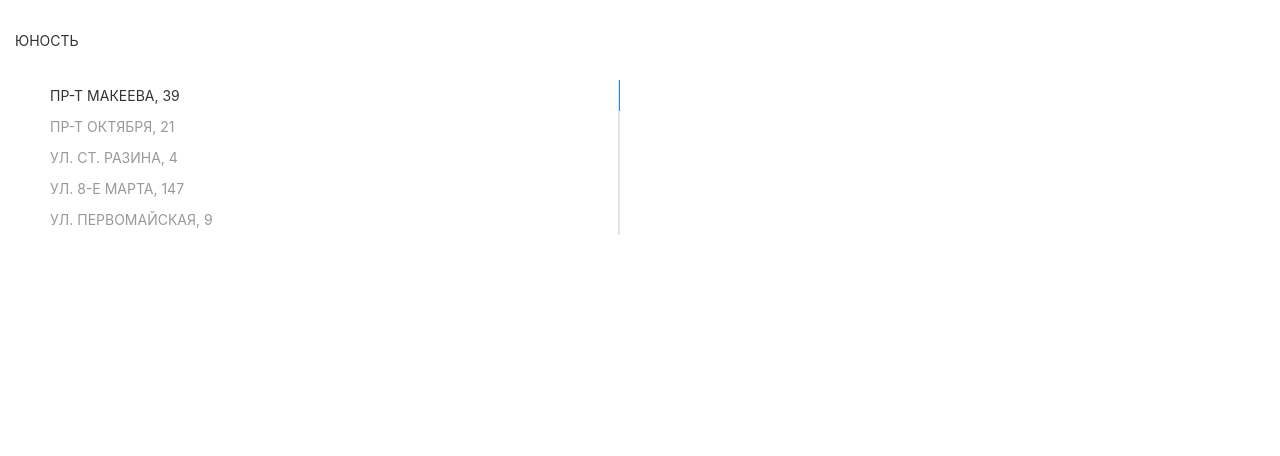
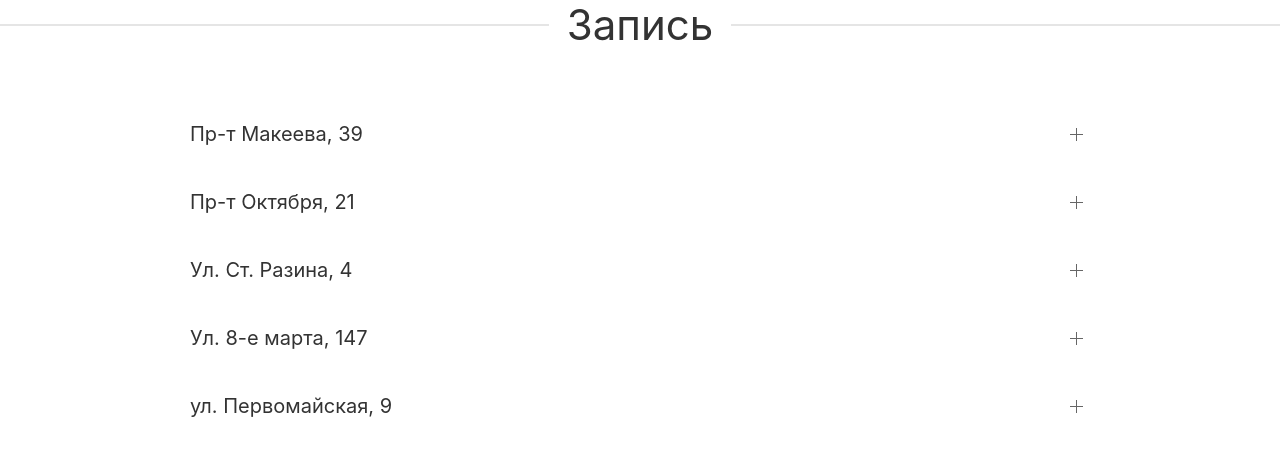
Before and after one commit to Fe0fan0v/YunostService, a Flask app: page /enroll in a window 1280 px wide. Shown: the top 456 px of the page. Run offline with Flask 2, Linux system fonts and the light colour scheme.

Commit message:
Запись детей

```diff
--- a/app.py
+++ b/app.py
@@ -1,5 +1,5 @@
 from flask import Flask, render_template, url_for, session
-from flask_login import current_user
+
 
 app = Flask(__name__)
 
@@ -11,7 +11,7 @@ def main_page():
 
 @app.route('/enroll')   # страница записи ребёнка
 def enroll():
-    return render_template('enroll.html')
+    return render_template('enroll.html', title='Запись')
 
 
 if __name__ == '__main__':
--- a/templates/base.html
+++ b/templates/base.html
@@ -6,28 +6,10 @@
     <script src="{{ url_for('static', filename='js/uikit.js') }}"></script>
     <script src="{{ url_for('static', filename='js/uikit-icons.js') }}"></script>
     <link rel="stylesheet" href="{{ url_for('static', filename='css/uikit.css') }}">
-    <link rel="stylesheet" href="{{ url_for('static', filename='css/uikit-rtl.css') }}">
+{#    <link rel="stylesheet" href="{{ url_for('static', filename='css/uikit-rtl.css') }}">#}
 </head>
 <body>
-<nav class="uk-navbar-container uk-navbar-transparent" uk-navbar>
-    <div class="uk-navbar-left">
-
-        <ul class="uk-navbar-nav">
-            <li class="uk-active"><a href="#">Юность</a></li>
-{#            {% if user.is_authenticated %}#}
-{#               <li>#}
-{#                <a href="#">{{ user.name }} {{ user.surname }}</a>#}
-{#            </li>#}
-{#            <li><a href="/logout">Выход</a></li>#}
-{#            {% else %}#}
-{#            <li>#}
-{#                <a href="/login">Вход</a>#}
-{#            </li>#}
-{#            {% endif %}#}
-        </ul>
-
-    </div>
-</nav>
+<h1 class="uk-heading-line uk-text-center uk-margin-large-bottom"><span>{{ title }}</span></h1>
 {% block content %}
 {% endblock %}
 </body>
--- a/templates/enroll.html
+++ b/templates/enroll.html
@@ -1,17 +1,29 @@
 {% extends 'base.html' %}
 
 {% block content %}
-
-<div class="uk-child-width-1-2@s" uk-grid>
-    <div>
-        <ul class="uk-tab-left" uk-tab>
-            <li class="uk-active"><a href="#">пр-т Макеева, 39</a></li>
-            <li><a href="#">пр-т Октября, 21</a></li>
-            <li><a href="#">ул. Ст. Разина, 4</a></li>
-            <li><a href="#">ул. 8-е марта, 147</a></li>
-            <li><a href="#">ул. Первомайская, 9</a></li>
+    <div class="uk-container uk-container-small">
+        <ul class="uk-accordion">
+            <li>
+                <a class="uk-accordion-title" href="#">Пр-т Макеева, 39</a>
+                <div class="uk-accordion-content"></div>
+            </li>
+            <li>
+                <a class="uk-accordion-title" href="#">Пр-т Октября, 21</a>
+                <div class="uk-accordion-content"></div>
+            </li>
+            <li>
+                <a class="uk-accordion-title" href="#">Ул. Ст. Разина, 4</a>
+                <div class="uk-accordion-content"></div>
+            </li>
+            <li>
+                <a class="uk-accordion-title" href="#">Ул. 8-е марта, 147</a>
+                <div class="uk-accordion-content"></div>
+            </li>
+            <li>
+                <a class="uk-accordion-title" href="#">ул. Первомайская, 9</a>
+                <div class="uk-accordion-content"></div>
+            </li>
         </ul>
     </div>
-</div>
 
 {% endblock %}
```
